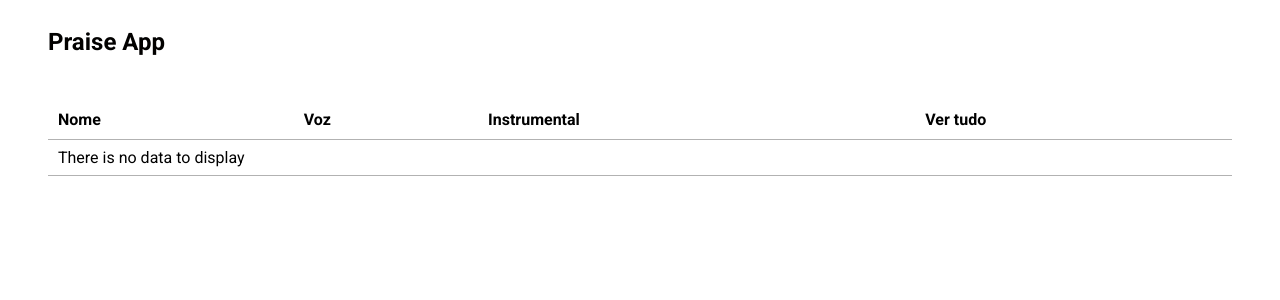
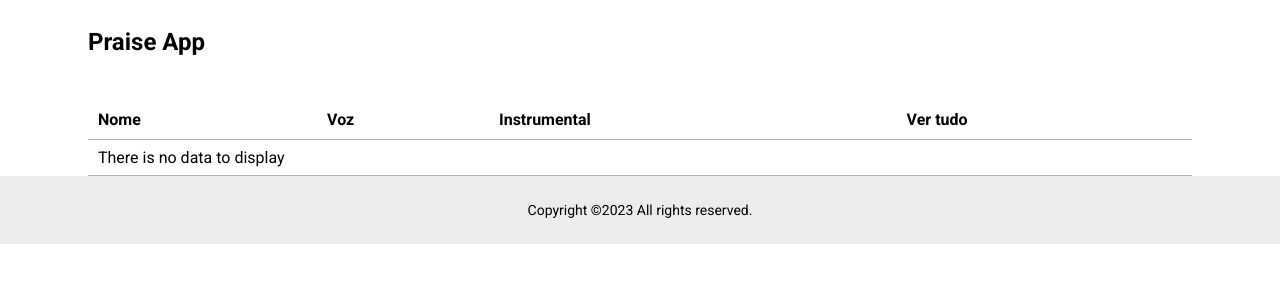
Before and after one commit to oricardos/praise_app, a Django app: page / in a window 1280 px wide. Shown: the top 300 px of the page. Run offline with Django 4.2, Linux system fonts and the light colour scheme; data that the repository does not hold is empty; some libraries are stand-ins or nearby versions.

Commit message:
add footer

```diff
--- a/praise_app/static/styles/index.css
+++ b/praise_app/static/styles/index.css
@@ -10,6 +10,9 @@ hr {
 
 nav {
   height: 100px;
+}
+
+nav, footer {
   display: flex;
   align-items: center;
 }
@@ -18,6 +21,7 @@ nav {
     width: 100%;
     max-width: 1200px;
     margin: 0 auto;
+    padding: 0 3rem;
 }
 
 .praise__logo {
@@ -28,6 +32,7 @@ nav {
 
 #songs_table_wrapper {
   margin-top: 2rem;
+  height: calc(100vh - 200px);
 }
 
 main {
@@ -138,6 +143,18 @@ main {
   color: var(--white)!important;
 }
 
+footer {
+  background-color: var(--gray);
+  height: 68px;
+  width: 100%;
+  justify-content: center;
+}
+
+.praise__copyright {
+  text-align: center;
+  font-size: var(--text-sm);
+}
+
 
 @media screen and (max-width: 600px) {
   .praise__listen {
--- a/praise_app/static/styles/main.css
+++ b/praise_app/static/styles/main.css
@@ -6,14 +6,13 @@
 
 body {
     font-family: 'Roboto', sans-serif;
-    padding: 0 3rem;
 }
 
 :root {
     /* colors */
     --black: #020100;
     --white: #FDFFFC;
-    --gray: #808080;
+    --gray: #ececec;
 
     --primary: #1982C4;
     --success: #8AC926;
--- a/songs/templates/base.html
+++ b/songs/templates/base.html
@@ -33,8 +33,6 @@
     {%block content%}
     {%endblock%}
 
-
-
     <script type="module" src="{% static '/js/main.js'%}"></script>
 
     {%block script%}
--- a/songs/templates/index.html
+++ b/songs/templates/index.html
@@ -41,6 +41,8 @@
             </tbody>
         </table>
     </div>
+
+    {%include 'partials/_footer.html'%}
 {%endblock%}
 
 {%block script%}
--- a/songs/templates/instrumental.html
+++ b/songs/templates/instrumental.html
@@ -118,7 +118,7 @@
         </div>
         {%endif%}
 
-        {%if song.instrumental_file.url %}
+        {%if song.instrumental_file %}
             <div class="praise__intrumental-file">
                 <a href="{{song.instrumental_file.url}}" download target="_blank">Download</a><br/>
             </div>
--- a/songs/templates/partials/_footer.html
+++ b/songs/templates/partials/_footer.html
@@ -0,0 +1,7 @@
+<footer>
+    <div class="container">
+        <p class="praise__copyright">
+            Copyright ©2023 All rights reserved.
+        </p>
+    </div>
+</footer>
--- a/static/styles/main.css
+++ b/static/styles/main.css
@@ -6,14 +6,13 @@
 
 body {
     font-family: 'Roboto', sans-serif;
-    padding: 0 3rem;
 }
 
 :root {
     /* colors */
     --black: #020100;
     --white: #FDFFFC;
-    --gray: #808080;
+    --gray: #ececec;
 
     --primary: #1982C4;
     --success: #8AC926;
```
Also changed, not shown: static/styles/index.css (+17 -0 lines).
